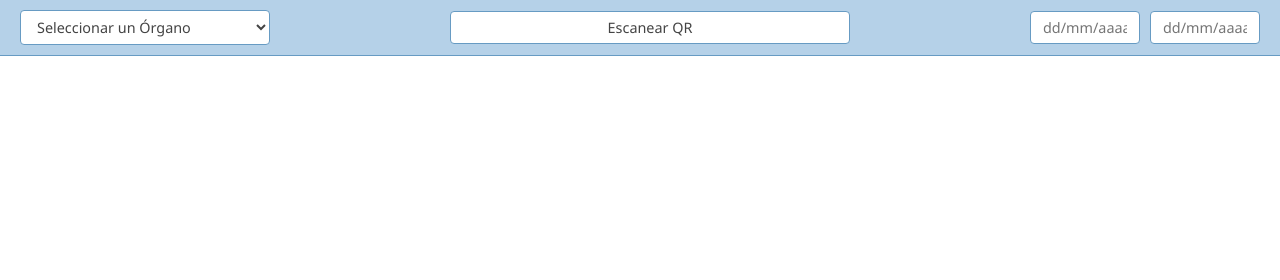
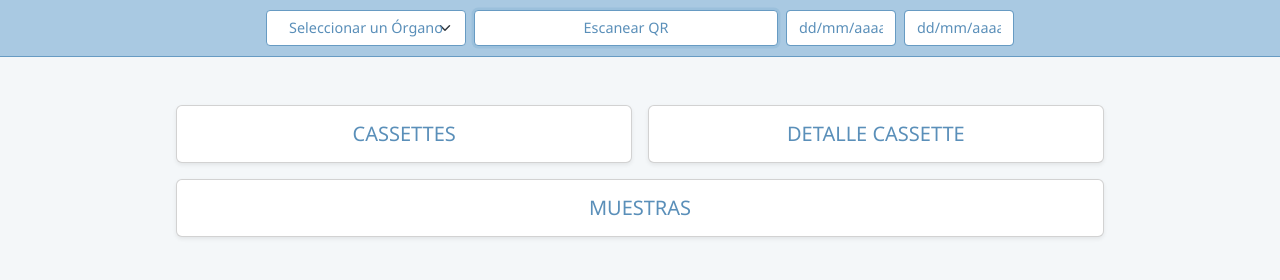
Before and after one commit to RubenMora-8/proyectoSanitaria, a website: page frontend/pages/aplicacion.html in a window 1280 px wide. Both pictures are taken after a click on the button "Escanear QR". Drawn offline with nearby package versions, Linux system fonts and the light colour scheme.

Commit message:
Add files via upload

```diff
--- a/frontend/css/style.css
+++ b/frontend/css/style.css
@@ -1,6 +1,6 @@
 :root {
     --azul-principal: #679bc3;
-    --azul-claro: #b5d1e8;
+    --azul-claro: #a9c9e2;
     --texto-suave: #5a8fb9;
     --blanco: #ffffff;
 }
@@ -19,11 +19,16 @@
     border-bottom: 1px solid var(--azul-principal);
 }
 
+.barra-herramientas .container-fluid {
+    padding-right: 0;
+    padding-left: 0;
+}
+
 .barra-herramientas__contenedor {
     display: flex;
     justify-content: space-between;
     align-items: center;
-    gap: 15px;
+    gap: 10px;
 }
 
 /* Estilo común para todos los elementos de la barra */
@@ -32,24 +37,33 @@
 .barra-herramientas__entrada {
     background-color: var(--blanco);
     border: 1px solid var(--azul-principal);
-    color: #444; /* Un gris oscuro para que se lea bien el texto */
+    color: var(--texto-suave);
     padding: 6px 12px;
     border-radius: 4px;
     font-size: 0.9rem;
     outline: none;
 }
 
+.barra-herramientas__selector:focus,
+.barra-herramientas__boton:focus,
+.barra-herramientas__entrada:focus {
+    color: var(--texto-suave);
+    border-color: var(--azul-principal);
+    box-shadow: 0 0 0 0.15rem rgba(103, 155, 195, 0.2);
+}
+
+.barra-herramientas__entrada::placeholder {
+    color: var(--texto-suave);
+    opacity: 1;
+}
+
 /* Selector básico (usará la flecha por defecto del sistema) */
 .barra-herramientas__selector {
-    flex: 1;
-    max-width: 250px;
     cursor: pointer;
 }
 
 /* Botón central */
 .barra-herramientas__boton {
-    flex: 2;
-    max-width: 400px;
     cursor: pointer;
     font-weight: 500;
 }
@@ -61,10 +75,24 @@
 /* Grupo de fechas a la derecha */
 .barra-herramientas__grupo-fechas {
     display: flex;
-    gap: 10px;
+    gap: 8px;
 }
 
 .barra-herramientas__entrada {
     width: 110px;
     text-align: center;
 }
+
+.aplicacion {
+    background-color: #f4f7f9;
+    min-height: calc(100vh - 72px);
+}
+
+.aplicacion .container-fluid {
+    padding-right: 0;
+    padding-left: 0;
+}
+
+.texto-suave {
+    color: var(--texto-suave);
+}
--- a/frontend/pages/aplicacion.html
+++ b/frontend/pages/aplicacion.html
@@ -1,29 +1,85 @@
 <!DOCTYPE html>
-<html lang="en">
+<html lang="es">
 <head>
     <meta charset="UTF-8">
     <meta name="viewport" content="width=device-width, initial-scale=1.0">
+    <link
+        href="https://cdn.jsdelivr.net/npm/bootstrap@5.3.3/dist/css/bootstrap.min.css"
+        rel="stylesheet"
+        integrity="sha384-QWTKZyjpPEjISv5WaRU9OFeRpok6YctnYmDr5pNlyT2bRjXh0JMhjY6hW+ALEwIH"
+        crossorigin="anonymous"
+    >
     <link rel="stylesheet" href="../css/style.css">
-    <title>Document</title>
+    <title>Aplicacion</title>
 </head>
 <body>
     <header class="barra-herramientas">
-    <div class="barra-herramientas__contenedor">
+        <div class="container-fluid">
+            <div class="row gx-2 gy-2 align-items-center justify-content-center text-center">
+                <div class="col-12 col-lg-3 col-xl-2">
+                    <select class="form-select text-center barra-herramientas__selector">
+                        <option value="" disabled selected>Seleccionar un Órgano</option>
+                        <option value="pulmon">Pulmón</option>
+                        <option value="riñon">Riñón</option>
+                    </select>
+                </div>
 
-        <select class="barra-herramientas__selector">
-            <option value="" disabled selected>Seleccionar un Órgano</option>
-            <option value="pulmon">Pulmón</option>
-            <option value="riñon">Riñón</option>
-        </select>
+                <div class="col-12 col-lg-4 col-xl-3">
+                    <button type="button" class="btn w-100 text-center barra-herramientas__boton">
+                        Escanear QR
+                    </button>
+                </div>
 
-        <button class="barra-herramientas__boton">Escanear QR</button>
+                <div class="col-12 col-lg-auto">
+                    <div class="row gx-2 gy-2">
+                        <div class="col-12 col-sm-6 col-lg-auto">
+                            <input
+                                type="text"
+                                class="form-control text-center barra-herramientas__entrada"
+                                placeholder="dd/mm/aaaa"
+                            >
+                        </div>
+                        <div class="col-12 col-sm-6 col-lg-auto">
+                            <input
+                                type="text"
+                                class="form-control text-center barra-herramientas__entrada"
+                                placeholder="dd/mm/aaaa"
+                            >
+                        </div>
+                    </div>
+                </div>
+            </div>
+        </div>
+    </header>
 
-        <div class="barra-herramientas__grupo-fechas">
-            <input type="text" class="barra-herramientas__entrada" placeholder="dd/mm/aaaa">
-            <input type="text" class="barra-herramientas__entrada" placeholder="dd/mm/aaaa">
+    <main class="aplicacion py-4">
+        <div class="container py-4">
+            <section class="row g-3 justify-content-center">
+                <div class="col-12 col-md-6 col-xl-5">
+                    <div class="card shadow-sm h-100">
+                        <div class="card-body">
+                            <h2 class="h5 mb-0 text-center texto-suave">CASSETTES</h2>
+                        </div>
+                    </div>
+                </div>
+
+                <div class="col-12 col-md-6 col-xl-5">
+                    <div class="card shadow-sm h-100">
+                        <div class="card-body">
+                            <h2 class="h5 mb-0 text-center texto-suave">DETALLE CASSETTE</h2>
+                        </div>
+                    </div>
+                </div>
+
+                <div class="col-12 col-xl-10">
+                    <div class="card shadow-sm">
+                        <div class="card-body">
+                            <h2 class="h5 mb-0 text-center texto-suave">MUESTRAS</h2>
+                        </div>
+                    </div>
+                </div>
+            </section>
         </div>
-
-    </div>
-</header>
+    </main>
 </body>
 </html>
```
Also changed, not shown: frontend/index.html (+51 -0 lines), frontend/register.html (added, +61 -0 lines).
